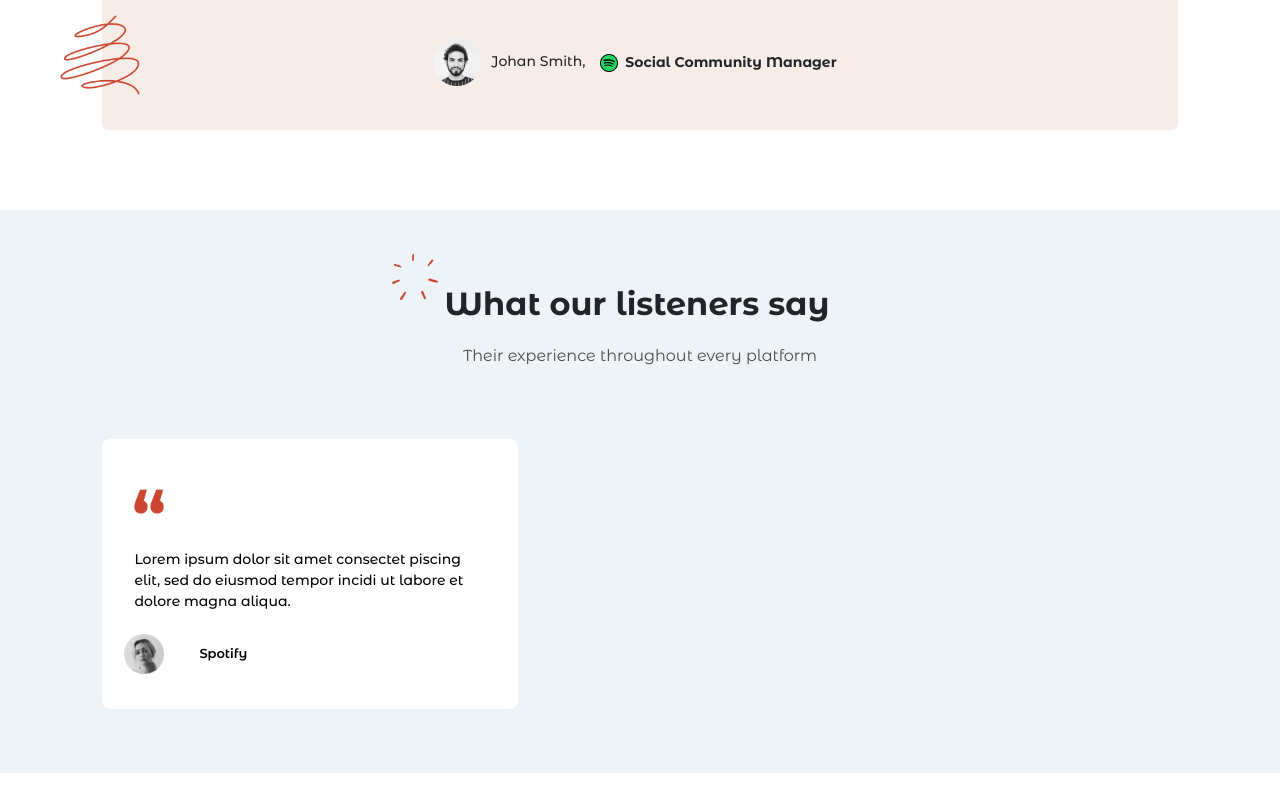
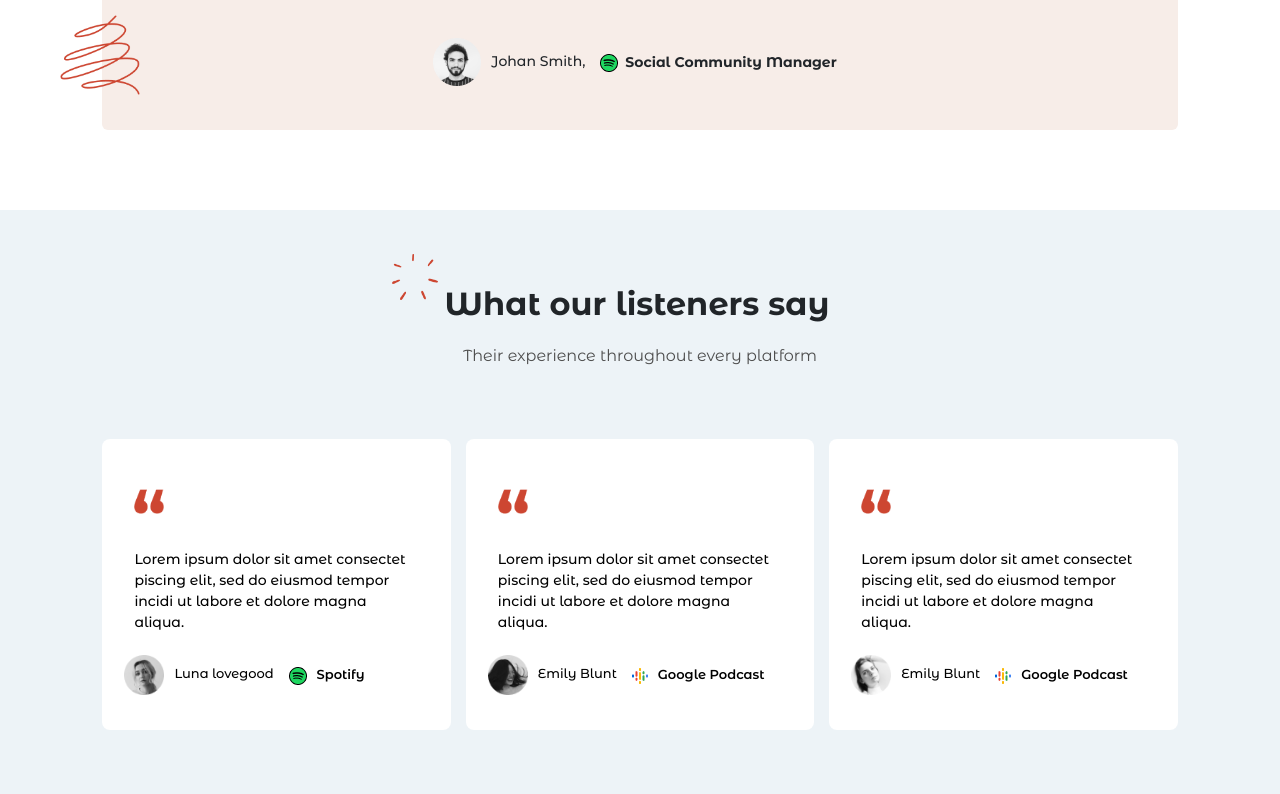
Before and after one commit to KiritoEM/WEEKLY_DECEMBER_FRONT_3, a Next.js app: page / in a window 1280 px wide. Shown: the part 1992-2786 px from the top of the page. Before the commit the page ends 2765 px from the top, so only its background shows below. Built offline with nearby package versions, Linux system fonts and the light colour scheme.

Commit message:
add testimonial scroll

```diff
--- a/src/components/Testimonials/TestimonialsCard.tsx
+++ b/src/components/Testimonials/TestimonialsCard.tsx
@@ -1,4 +1,16 @@
-const TestimonialsCard = (): JSX.Element => {
+interface ItestimonialProps {
+  avatar: string;
+  name: string;
+  plateform_icon: string;
+  plateform_name: string;
+}
+
+const TestimonialsCard: React.FC<ItestimonialProps> = ({
+  avatar,
+  name,
+  plateform_icon,
+  plateform_name,
+}): JSX.Element => {
   return (
     <div className="testimonials-card">
       <div className="quotes">
@@ -13,13 +25,14 @@ const TestimonialsCard = (): JSX.Element => {
       <div className="author">
         <div className="author__profile">
           <p>
-            <img src="/images/testimonials/avatar-1.png" alt="" />
+            <img src={avatar} alt="" />
+            {name}
           </p>
         </div>
         <div className="author__plateform">
           <p>
-            <img src="" alt="" />
-            Spotify
+            <img src={plateform_icon} alt="" />
+            {plateform_name}
           </p>
         </div>
       </div>
--- a/src/components/Testimonials/TestimonialsContent.tsx
+++ b/src/components/Testimonials/TestimonialsContent.tsx
@@ -1,9 +1,13 @@
 import TestimonialsCard from "./TestimonialsCard";
+import testimonialsData from "@/helper/dataHelper/testimonialsData";
 
 const TestimonialsContent = (): JSX.Element => {
+  const { testimonials } = testimonialsData();
   return (
     <div className="section-content">
-      <TestimonialsCard />
+      {testimonials.map((item, index) => (
+        <TestimonialsCard key={index} {...item} />
+      ))}
     </div>
   );
 };
--- a/src/helper/dataHelper/testimonialsData.ts
+++ b/src/helper/dataHelper/testimonialsData.ts
@@ -6,9 +6,26 @@ interface ItestimonialData {
 }
 
 export default function () {
-  const testimonialsData: ItestimonialData[] = [
-    { avatar: "/images/testimonials/avatar-1.png", name: "Luna lovegood", plateform_icon: "/images/testimonials/spofity.png", plateform_name: "Spotify" },
-    { avatar: "/images/testimonials/avatar-2.png", name: "Emily Blunt", plateform_icon: "/images/testimonials/google-podcast.png", plateform_name: "Google Podcast" },
-    { avatar: "/images/testimonials/avatar-3.png", name: "Emily Blunt", plateform_icon: "/images/testimonials/google-podcast.png", plateform_name: "Google Podcast" },
+  const testimonials: ItestimonialData[] = [
+    {
+      avatar: "/images/testimonials/avatar-1.png",
+      name: "Luna lovegood",
+      plateform_icon: "/images/testimonials/spofity.png",
+      plateform_name: "Spotify",
+    },
+    {
+      avatar: "/images/testimonials/avatar-2.png",
+      name: "Emily Blunt",
+      plateform_icon: "/images/testimonials/google-podcast.png",
+      plateform_name: "Google Podcast",
+    },
+    {
+      avatar: "/images/testimonials/avatar-3.png",
+      name: "Emily Blunt",
+      plateform_icon: "/images/testimonials/google-podcast.png",
+      plateform_name: "Google Podcast",
+    },
   ];
+
+  return { testimonials };
 }
--- a/src/styles/home/testimonials/testimonials.scss
+++ b/src/styles/home/testimonials/testimonials.scss
@@ -47,7 +47,7 @@
     .section-content {
         width: 100%;
         display: flex;
-        gap: 17px;
+        gap: 15px;
         overflow: hidden;
         margin-top: 4.4rem;
     }
```
